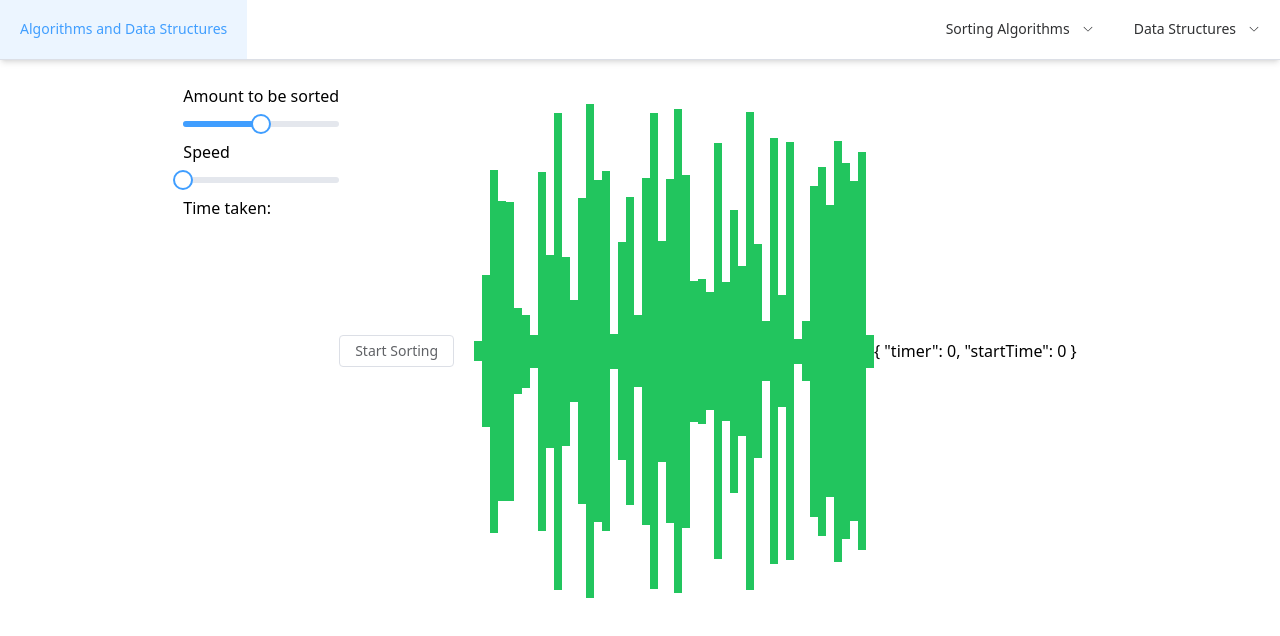
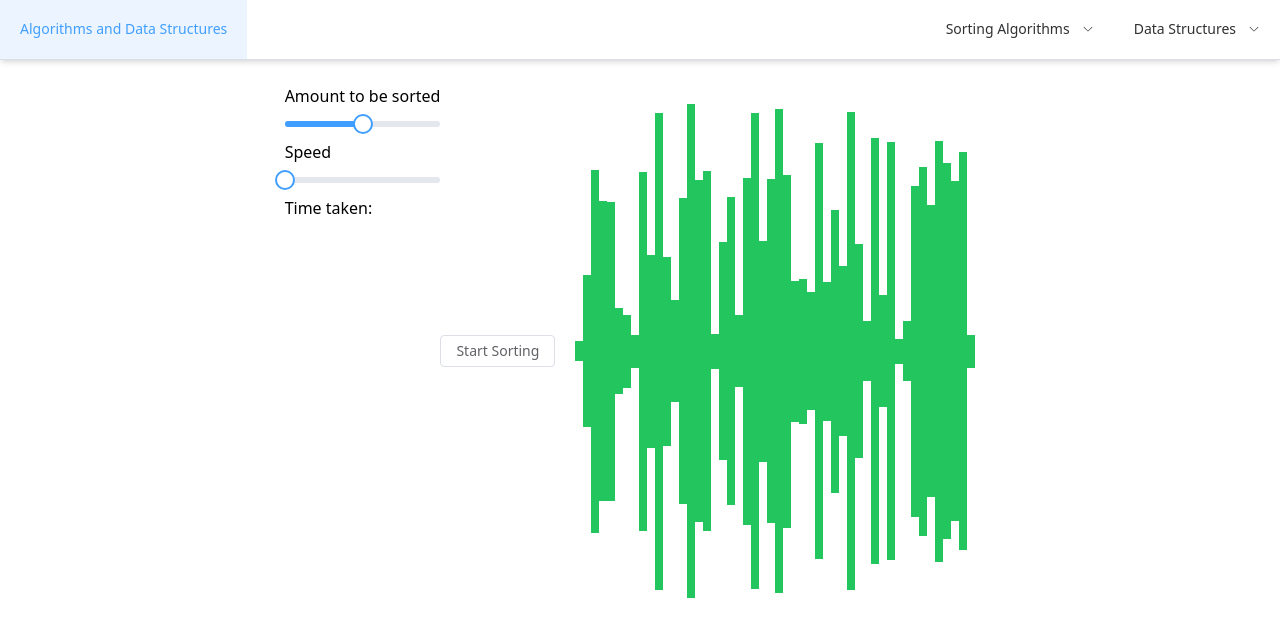
Before and after one commit to Life75/data-structures-, a Vue app: page /Sorting/BubbleSort in a window 1280 px wide. Both pictures are taken after a click on the element 562 px from the left and 124 px from the top of the page. Shown: the top 636 px of the page. Built offline with nearby package versions, Linux system fonts and the light colour scheme.

Commit message:
finished up composable and timer problems, next need to find out issues timer prop warning

```diff
--- a/src/algorithims-ts/BubbleSort.ts
+++ b/src/algorithims-ts/BubbleSort.ts
@@ -2,7 +2,7 @@ import IIterations from "./Interfaces/IIterations";
 import ISort from "./Interfaces/ISort";
 import Timer from "./Timer";
 import Iteration from "./Iteration";
-//TODO add a layer of abstraction of a sorting class with most of the code written out
+
 export default class BubbleSort implements ISort, IIterations {
     //Makes random array,
     //needs to have a timer class that extends to the sort to keep track of how long algo takes
@@ -47,6 +47,15 @@ export default class BubbleSort implements ISort, IIterations {
     public startSort(): void {
         //this.addToIterations(this.values)
         //start the timer
+        //make sure the values aren't already sorted
+        if(this.isSorted()) {
+            console.log("is sorted");
+            this.values = [...this.beforeBeingSorted];
+            //working now and fixed up
+        }
+
+
+
         this.timer.start();
         for(var i=0; i < this.values.length; i++) {
             for(var j=0; j < this.values.length - i; j++) {
@@ -58,10 +67,14 @@ export default class BubbleSort implements ISort, IIterations {
                 }
 
             }
-            //end of sort place this in sorted values
-            this.afterBeingSorted = [...this.values];
         }
         this.timer.stop();
+        this.afterBeingSorted = [...this.values];
+
+    }
+
+    private isSorted() {
+      return this.afterBeingSorted.length != 0;
     }
 
     public addToIterations(iteration: Array<number>) {
--- a/src/algorithims/BubbleSort.vue
+++ b/src/algorithims/BubbleSort.vue
@@ -13,26 +13,26 @@
     >
   </span>
     <div class="flex items-center justify-center p-5">
-      <li v-show="!animating" class="flex" v-for="node in sorter.getCurrentValues()">
+      <li v-show="!animating" class="flex" v-for="node in sortObj.getCurrentValues()">
         <VerticalNode :value="node"></VerticalNode>
       </li>
 
       <li v-show="animating" class="flex" v-for="node in currentIteration">
         <VerticalNode :value="node"></VerticalNode>
       </li>
-      {{timer}}
     </div>
   </div>
 </template>
 
 <script lang="ts">
-import { defineComponent, watch, defineEmits } from "vue";
+import { defineComponent, watch, defineEmits, Ref } from "vue";
 import Node from "../components/Node.vue";
 import VerticalNode from "../components/VerticalNode.vue";
 import BubbleSort from "../algorithims-ts/BubbleSort";
 import { ref } from "vue";
-import {useSortAlgorithim} from '../composables/BubbleSortComposable'
+import {SortAlgorithimShell} from '../composables/SortAlgorithimComposable';
 import Timer from "../algorithims-ts/Timer";
+import Iteration from "../algorithims-ts/Iteration";
 
 export default defineComponent({
   name: "BubbleSort",
@@ -43,11 +43,10 @@ export default defineComponent({
   },
   emits: ["timer"],
   setup(props, {emit}) {
-    var currentIteration = ref();
-    var animationSpeedRef = ref(props.amountOfValues);
-    var {sortRef, sortAnimation, cancelAnimation, animating, currentIteration, timer} = useSortAlgorithim(new BubbleSort(props.amountOfValues), animationSpeedRef.value , props.amountOfValues);
-    var sorter = sortRef
-    var timer = ref(timer);
+    var currentIterationRef = ref<Iteration>;
+    var timerRef = ref<Timer>;
+    var {sortAlgoRef, sortAnimation, cancelAnimation, animating, currentIteration, timer} = SortAlgorithimShell(new BubbleSort(props.amountOfValues) , props.amountOfValues);
+    var sortObj = sortAlgoRef;
 
 
 
@@ -55,19 +54,13 @@ export default defineComponent({
     watch(
       () => props.amountOfValues,
       (amountOfValues, prevSelc) => {
-       // sortRef.value.initArray(amountOfValues);
-       //TODO need to fix bug when changing the sorted amount value while animation value is true
 
-       console.log("change values")
-       const {sortRef, currentIteration, timer} = useSortAlgorithim(new BubbleSort(props.amountOfValues), props.animationSpeed, props.amountOfValues);
-        sorter.value = sortRef.value;
-        currentIteration.value = currentIteration.value;
-        timer.value = timer;
+       const {sortAlgoRef, currentIteration, timer} = SortAlgorithimShell(new BubbleSort(props.amountOfValues), props.amountOfValues);
+        sortObj.value = sortAlgoRef.value;
+        currentIterationRef = currentIteration.value;
+        timerRef = timer.value;
        if(animating.value) cancelAnimation()
 
-
-
-        console.log(sorter.value)
       }
     );
 
@@ -90,23 +83,18 @@ export default defineComponent({
       }
     )
 
-    watch(sortRef.value.getCurrentValues(), (newValue) => {
-      //calculations finished start animating
-      animating.value = true;
-    });
-
     return {
       currentIteration,
       sortAnimation,
       animating,
       cancelAnimation,
-      sorter,
+      sortObj,
       timer
     };
   },
   methods: {
     startSortingClick(): void {
-      this.sorter.startSort();
+      this.sortObj.startSort();
       this.sortAnimation(this.animationSpeed);
     },
   },
--- a/src/composables/BubbleSortComposable.ts
+++ /dev/null
@@ -1,69 +0,0 @@
-import { ref, watch } from 'vue'
-import IIterations from '../algorithims-ts/Interfaces/IIterations'
-import ISort from '../algorithims-ts/Interfaces/ISort'
-
-//make UI elements packaged into an object for the sortHeader
-export function useSortAlgorithim(sortAlgo: ISort & IIterations, animationSpeed: number, amountOfValues: number) {
-    var sortRef = ref(sortAlgo);
-    var animating = ref(false);
-    var frame = ref(0);
-    var id = ref()
-    var currentIteration = ref();
-    var timer = ref();
-
-    watch(
-      () => amountOfValues,
-      (amountOfValues, prevSelc) => {
-        sortRef.value.initArray(amountOfValues);
-        animating.value = false;
-      }
-    );
-
-    watch(
-      () => animationSpeed,
-      (animationSpeed, prevSelc) => {
-        console.log("speed: " + animationSpeed)
-      }
-    );
-
-    watch(
-      () => sortRef.value.getTimer(), (newTimer, oldTimer) => {
-        timer.value = sortRef.value.getTimer();
-      }
-    )
-
-    watch(sortRef.value.getCurrentValues(), (newValue) => {
-      //calculations finished start animating
-      animating.value = true;
-
-    });
-
-    function cancelAnimation() {
-      clearInterval(id.value);
-      frame.value = 0;
-      animating.value = false;
-    }
-
-    function sortAnimation(speed: number): void {
-      animating.value = true;
-      var animationID = setInterval(() => {
-
-        if(frame.value == sortRef.value.getIterations().length) {
-          frame.value = 0;
-          clearInterval(animationID);
-          animating.value = false;
-        } else {
-          id.value = animationID
-        }
-        try {
-          currentIteration.value = sortRef.value.getIterations()[frame.value].getIteration();
-          frame.value++;
-        }
-        catch (e: unknown) {
-          clearInterval(animationID);
-        }
-      }, speed)
-    }
-
-    return {sortRef, sortAnimation, cancelAnimation, animating, currentIteration, animationSpeed, timer}
-}
--- /dev/null
+++ b/src/composables/SortAlgorithimComposable.ts
@@ -0,0 +1,54 @@
+import { ref, watch } from 'vue'
+import IIterations from '../algorithims-ts/Interfaces/IIterations'
+import ISort from '../algorithims-ts/Interfaces/ISort'
+
+//make UI elements packaged into an object for the sortHeader
+export function SortAlgorithimShell(sortAlgo: ISort & IIterations, amountOfValues: number) {
+    var sortAlgoRef = ref(sortAlgo);
+    var animating = ref(false);
+    var frame = ref(0);
+    var id = ref(0);
+    var currentIteration = ref();
+    var timer = ref();
+
+
+    watch(
+      () => sortAlgoRef.value.getTimer(), (newTimer, oldTimer) => {
+        timer.value = sortAlgoRef.value.getTimer();
+        console.log("working")
+      }
+    )
+
+    watch(sortAlgoRef.value.getCurrentValues(), (newValue) => {
+      //calculations finished start animating
+      animating.value = true;
+    });
+
+    function cancelAnimation(): void {
+      clearInterval(id.value);
+      frame.value = 0;
+      animating.value = false;
+    }
+
+    //check if the values are already sorted, if so return the values to before being sorted
+
+    function sortAnimation(speed: number): void {
+      animating.value = true;
+      var animationID = setInterval(() => {
+        if(frame.value == sortAlgoRef.value.getIterations().length) {
+          cancelAnimation();
+        } else {
+          id.value = animationID
+        }
+        try {
+          currentIteration.value = sortAlgoRef.value.getIterations()[frame.value].getIteration();
+          frame.value++;
+        }
+        catch (e: unknown) {
+          clearInterval(animationID);
+        }
+      }, speed)
+    }
+
+    return {sortAlgoRef, sortAnimation, cancelAnimation, animating, currentIteration, timer}
+}
```
